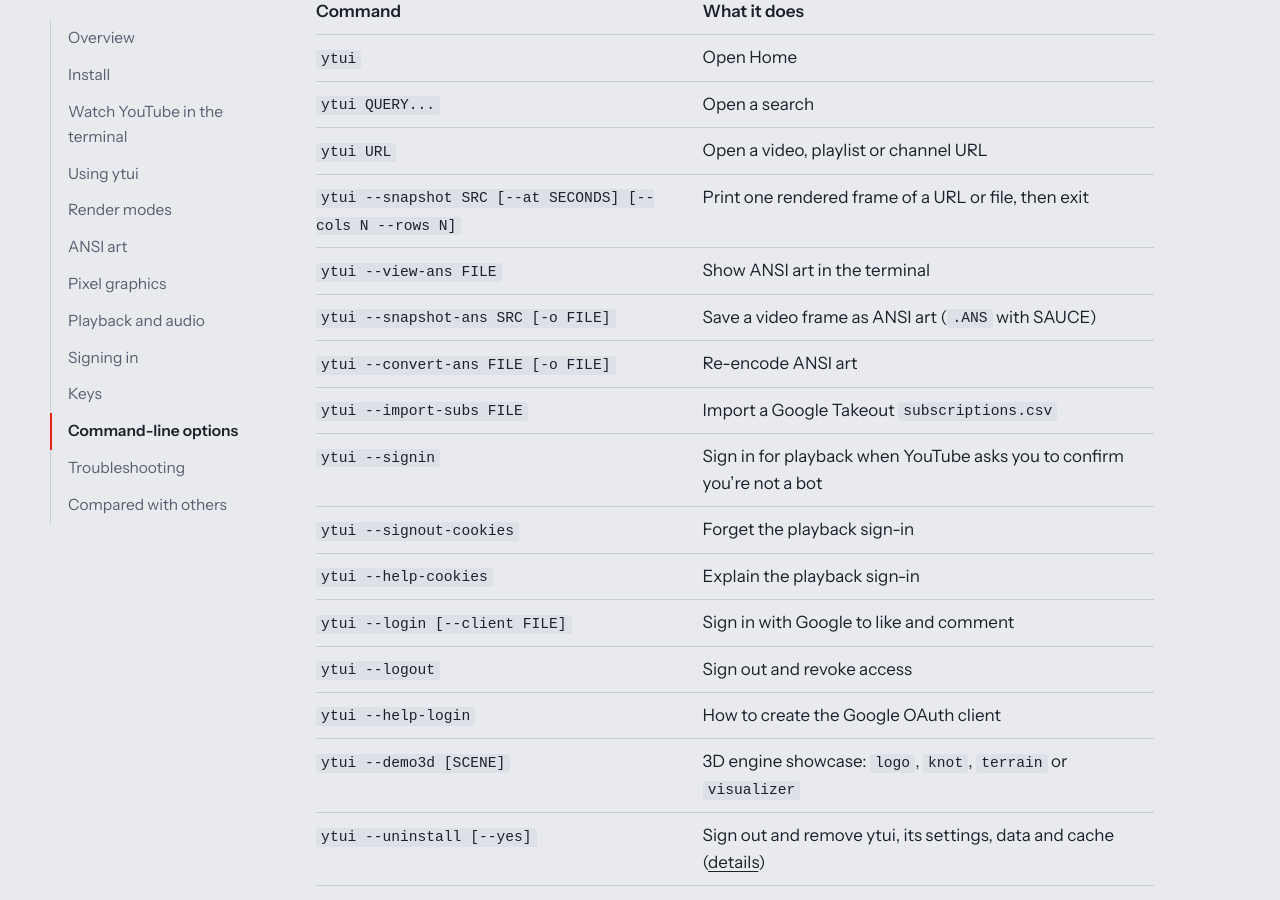
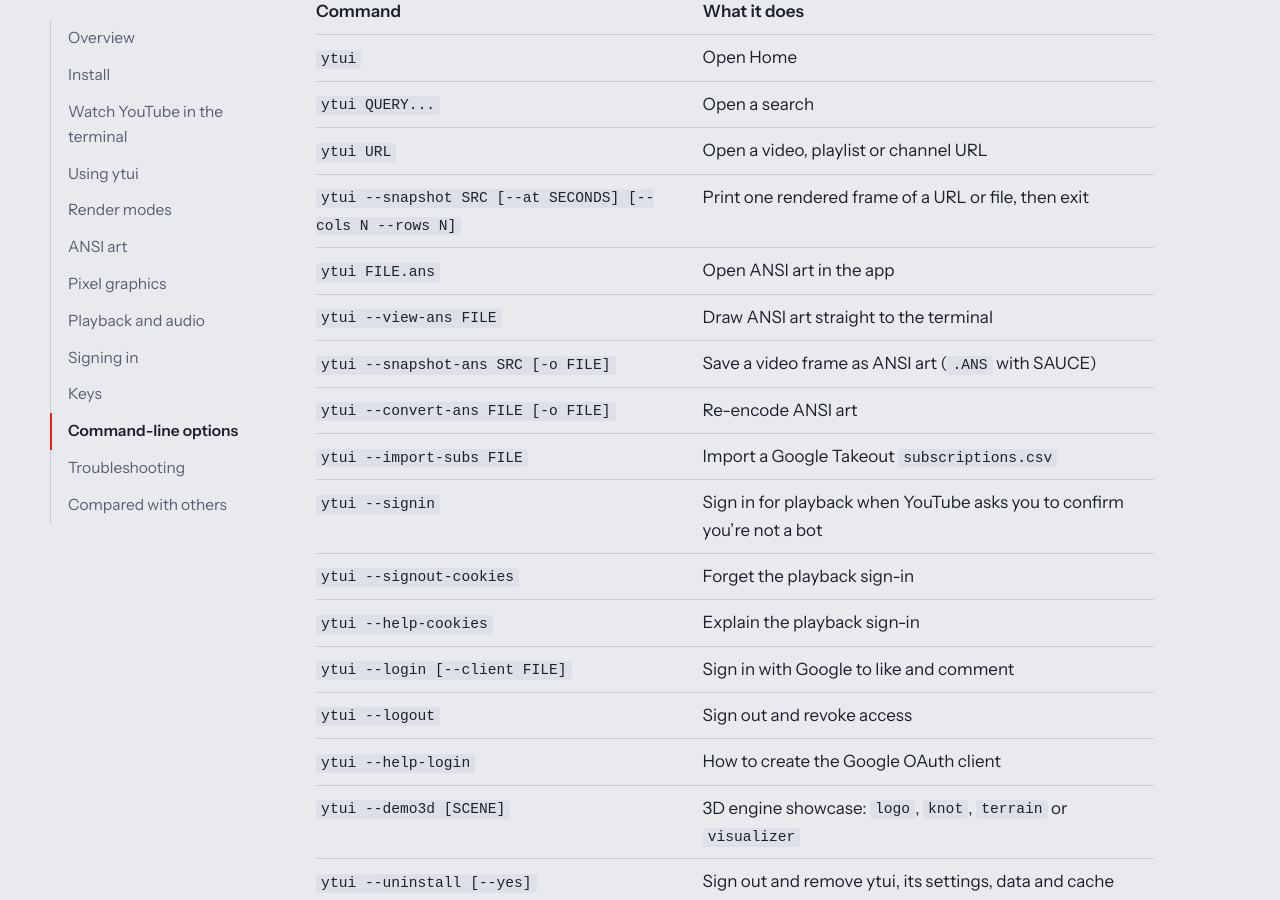
Before and after one commit to bong-water-water-bong/ytui, a Jekyll site: the page built from docs/guide/options.md, in a window 1280 px wide and 900 px high, scrolled down 377 px. Built offline with Jekyll 4.4.1, drawn with Linux system fonts in a browser that asks for light colours; some web fonts are replaced.

Commit message:
docs: opening art in the app
  ytui art.ans

Documented alongside the existing viewer, options table and CLI help.

```diff
--- a/docs/guide/options.md
+++ b/docs/guide/options.md
@@ -13,7 +13,8 @@
 | `ytui QUERY...` | Open a search |
 | `ytui URL` | Open a video, playlist or channel URL |
 | `ytui --snapshot SRC [--at SECONDS] [--cols N --rows N]` | Print one rendered frame of a URL or file, then exit |
-| `ytui --view-ans FILE` | Show ANSI art in the terminal |
+| `ytui FILE.ans` | Open ANSI art in the app |
+| `ytui --view-ans FILE` | Draw ANSI art straight to the terminal |
 | `ytui --snapshot-ans SRC [-o FILE]` | Save a video frame as ANSI art (`.ANS` with SAUCE) |
 | `ytui --convert-ans FILE [-o FILE]` | Re-encode ANSI art |
 | `ytui --import-subs FILE` | Import a Google Takeout `subscriptions.csv` |
```
Also changed, not shown: docs/guide/ansi-art.md (+2 -1 lines), README.md.
